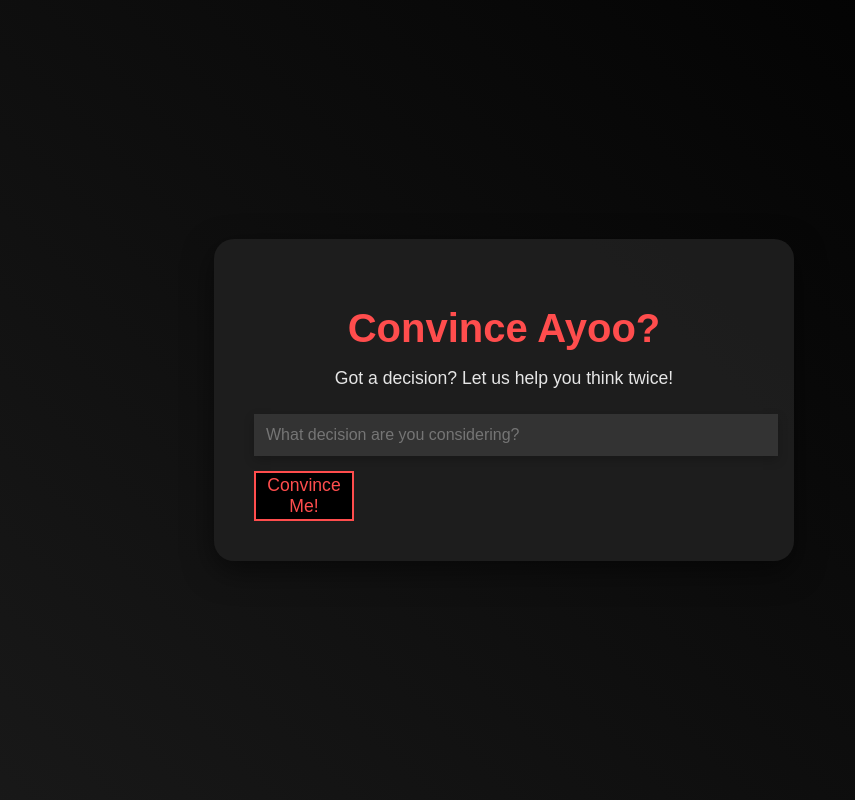
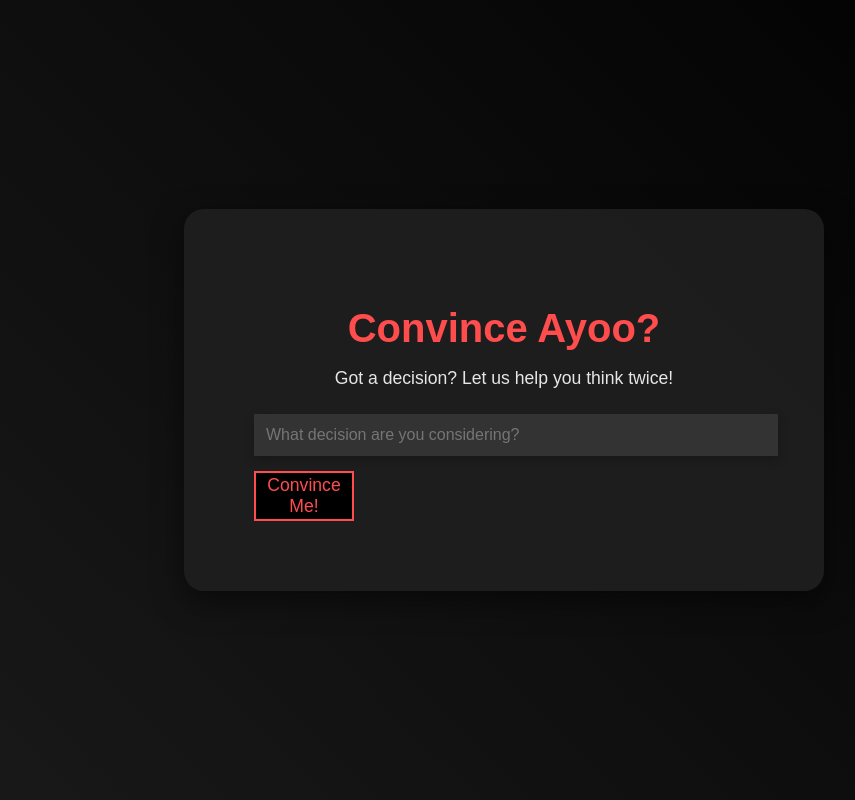
Before and after one commit to progprnv/ConvinceAyoo, a Flask app: page / in a window 1280 px wide. Shown: the whole page, without its empty margins (136-991 px from the left). Run offline with Flask 3, Linux system fonts and the light colour scheme.

Commit message:
Update style.css

```diff
--- a/static/style.css
+++ b/static/style.css
@@ -13,7 +13,7 @@ body {
     text-align: center;
     width: 90%;
     max-width: 500px;
-    padding: 40px;
+    padding: 70px;
     background: rgba(30, 30, 30, 0.95);
     border-radius: 20px;
     box-shadow: 0 10px 30px rgba(0, 0, 0, 0.5);
```
